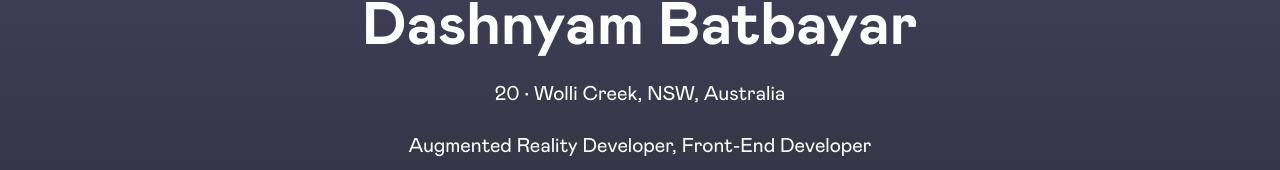
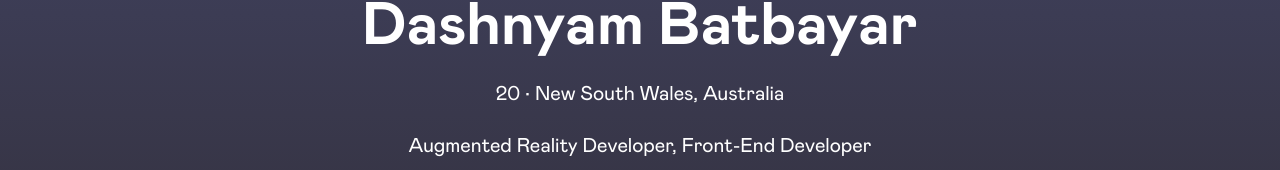
Before and after one commit to xicko/portfolio, a Next.js app: page / in a window 1280 px wide. Shown: the part 386-556 px from the top of the page. Built offline with nearby package versions, Linux system fonts and the light colour scheme.

Commit message:
webprojects added link to labels

```diff
--- a/components/Hero.tsx
+++ b/components/Hero.tsx
@@ -19,7 +19,7 @@ const Hero = () => {
         <div className='space-y-6'>
             <h1 className='text-center md:text-6xl text-5xl font-semibold'>Dashnyam Batbayar</h1>
 
-            <p className='text-center text-xl'>20   •   Wolli Creek, NSW, Australia</p>
+            <p className='text-center text-xl'>20   •   New South Wales, Australia</p>
 
             <p className='text-center text-xl'>Augmented Reality Developer, Front-End Developer</p>
         </div>
--- a/components/WebShowcase.tsx
+++ b/components/WebShowcase.tsx
@@ -31,9 +31,9 @@ const WebShowcase: React.FC<PortfolioProps> = ({ items }) => {
                                 </div>
 
                         </Link>
-                        <div className="py-4 mb-2">
-                            <div className="text-xl text-left">{item.label}</div>
-                        </div>
+                        <Link href={item.link}>
+                            <div className="text-xl text-left py-4 mb-2">{item.label}</div>
+                        </Link>
                     </div>
                 ))}
             </div>
```
